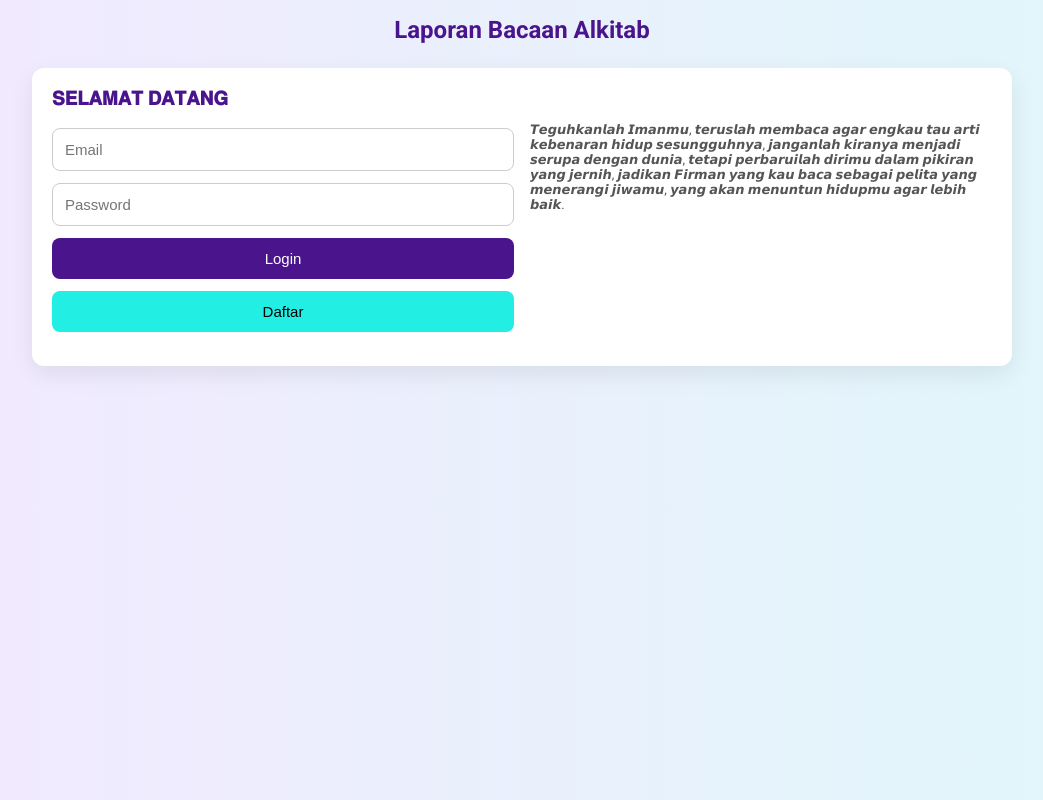
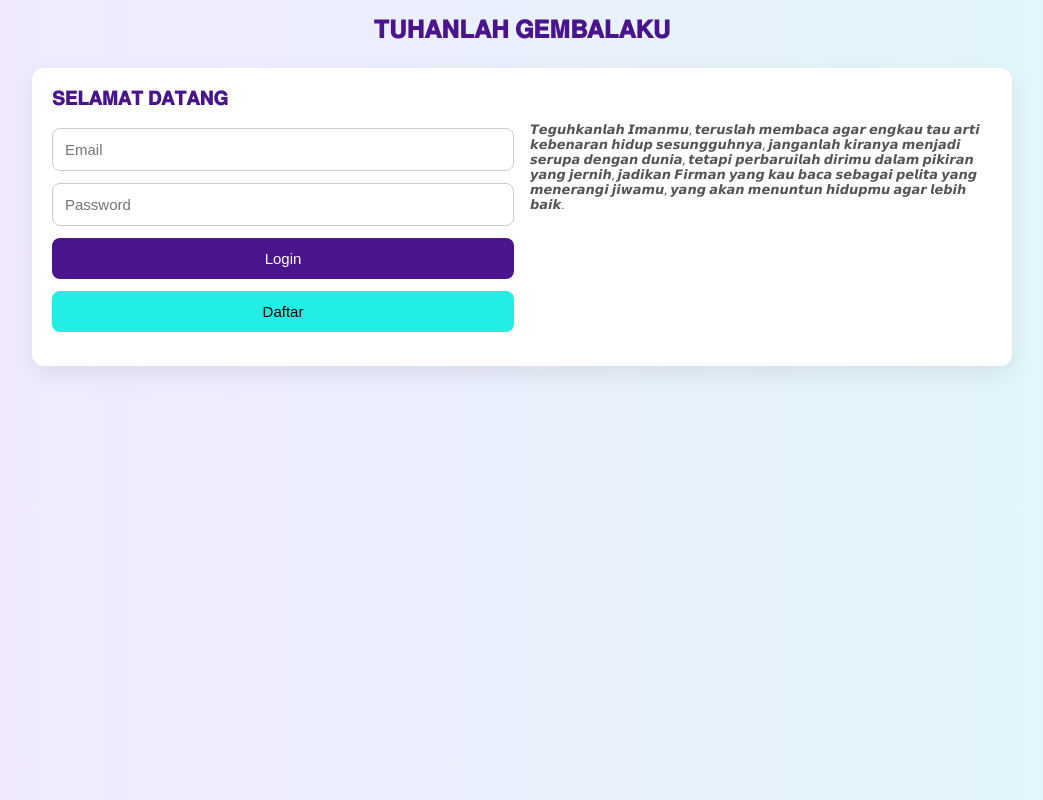
Before and after one commit to heriyandi9494-cloud/HITMATDUTHERI, a plain HTML site: page index.html in a window 1280 px wide. Shown: the whole page, without its empty margins (118-1161 px from the left). Drawn offline with Linux system fonts and the light colour scheme; no server answers.

Commit message:
Update index.html

```diff
--- a/index.html
+++ b/index.html
@@ -106,7 +106,7 @@ td:nth-child(6) { color:red; font-weight:500; } /* Keterangan */
 <body>
 
 <div class="container">
-  <h2>Laporan Bacaan Alkitab</h2>
+  <h2>𝐓𝐔𝐇𝐀𝐍𝐋𝐀𝐇 𝐆𝐄𝐌𝐁𝐀𝐋𝐀𝐊𝐔</h2>
 
   <!-- LOGIN CARD -->
   <div id="loginCard" class="card">
```
